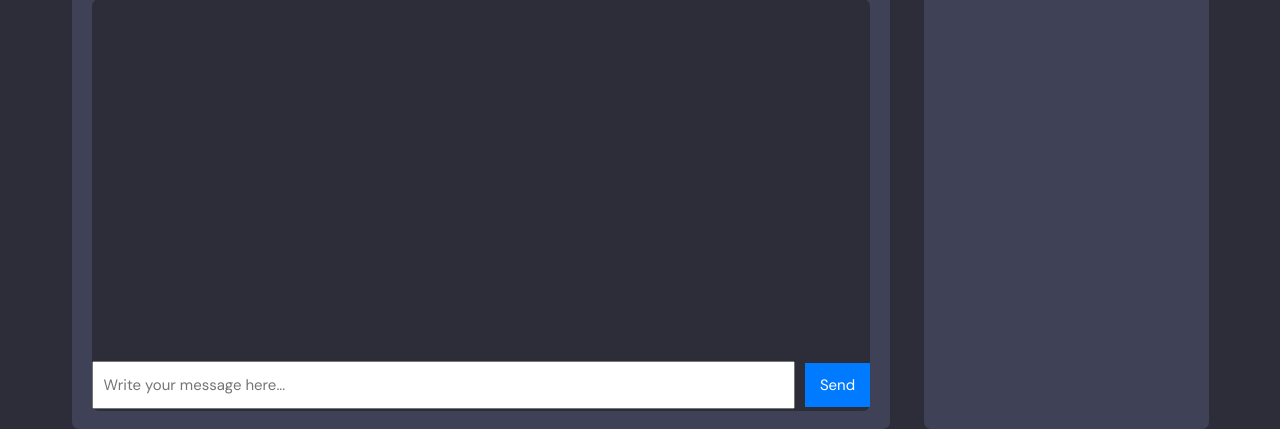
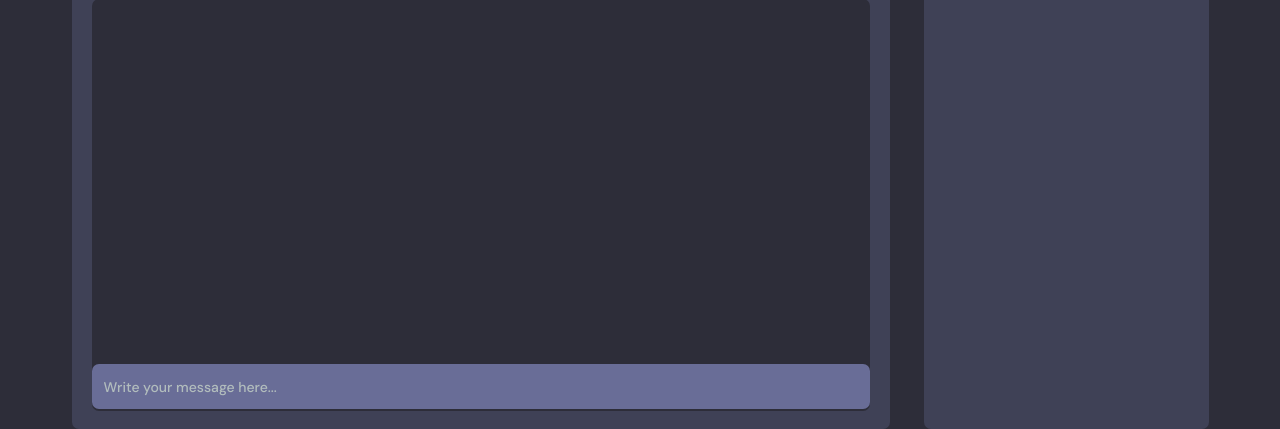
Before and after one commit to NetworkWarrior/discord, a Django app: template base/templates/base/group.html in a window 1280 px wide. Shown: the part 375-804 px from the top of the page. Run offline with Django 4.2, Linux system fonts and the light colour scheme; the template is opened without the code that fills it, so the values that code supplies are empty.

Commit message:
Update group.html

```diff
--- a/base/templates/base/group.html
+++ b/base/templates/base/group.html
@@ -111,16 +111,11 @@
               </div>
             </div>
           </div>
-           <div class="room__message">
-              <form action="" method="post">
-                {% csrf_token %}
-                <div class="input-container">
-                  <input name="body" placeholder="Write your message here..." />
-                  <button type="submit" class="btn-submit">Send</button>
-                </div>
-              </form>
-            </div>
-
+          <div class="room__message">
+            <form action="" method="post">{%csrf_token%}
+              <input name="body" placeholder="Write your message here..." />
+            </form>
+          </div>
         </div>
         <!-- Room End -->
 
```
